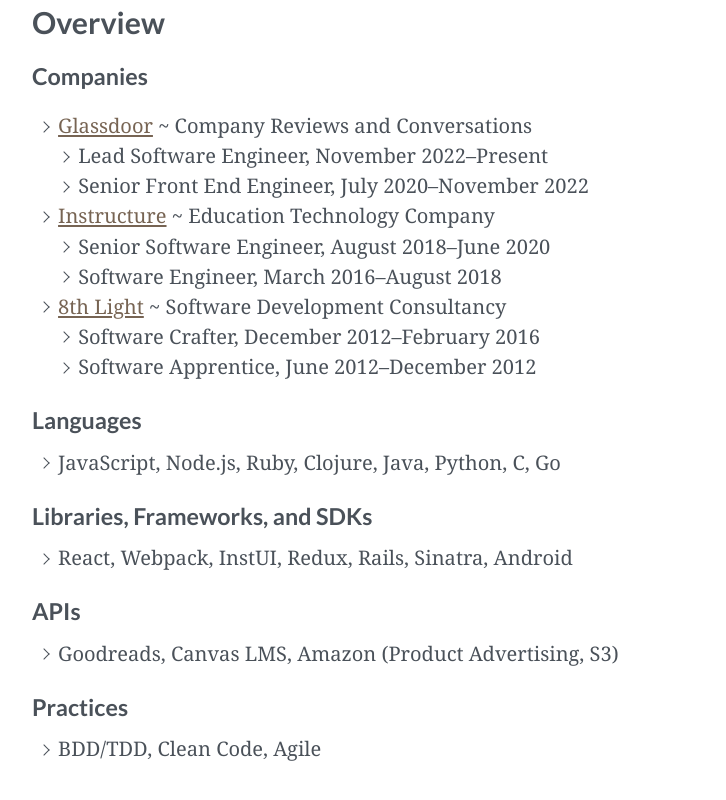
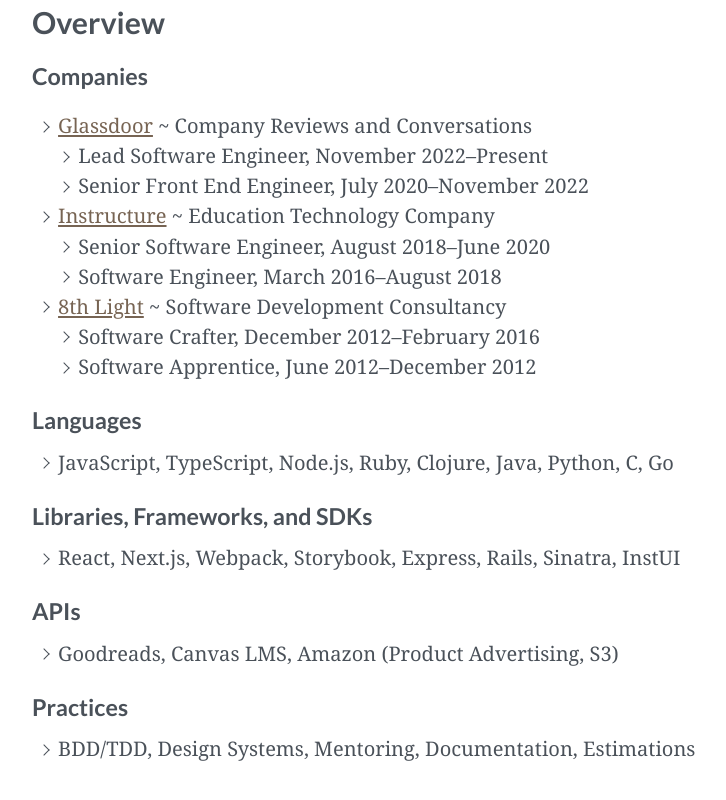
Before and after one commit to jneander/jneander.dev, a Next.js app: page /resume in a window 1280 px wide. Shown: the part 6227-7027 px from the top of the page, without its empty margins (83-809 px from the left). Built offline with nearby package versions, Linux system fonts and the light colour scheme; a web font is replaced by a local one.

Commit message:
feat: update constants

```diff
--- a/src/components/pages/show-resume/overview/constants.ts
+++ b/src/components/pages/show-resume/overview/constants.ts
@@ -1,5 +1,6 @@
 export const languageSkills = [
   'JavaScript',
+  'TypeScript',
   'Node.js',
   'Ruby',
   'Clojure',
@@ -9,8 +10,23 @@
   'Go',
 ]
 
-export const librarySkills = ['React', 'Webpack', 'InstUI', 'Redux', 'Rails', 'Sinatra', 'Android']
+export const librarySkills = [
+  'React',
+  'Next.js',
+  'Webpack',
+  'Storybook',
+  'Express',
+  'Rails',
+  'Sinatra',
+  'InstUI',
+]
 
 export const apiSkills = ['Goodreads', 'Canvas LMS', 'Amazon (Product Advertising, S3)']
 
-export const practiceSkills = ['BDD/TDD', 'Clean Code', 'Agile']
+export const practiceSkills = [
+  'BDD/TDD',
+  'Design Systems',
+  'Mentoring',
+  'Documentation',
+  'Estimations',
+]
```
